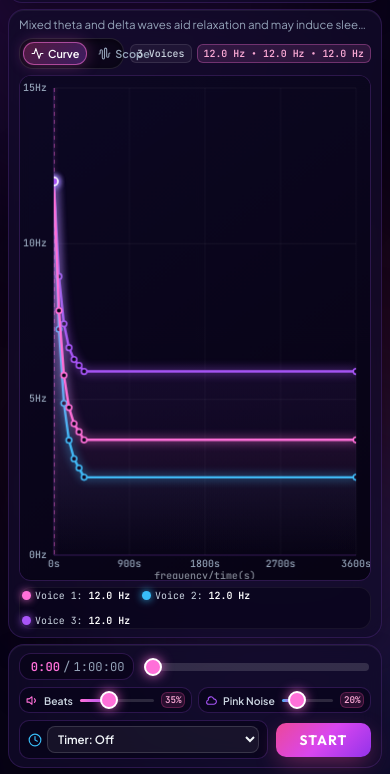
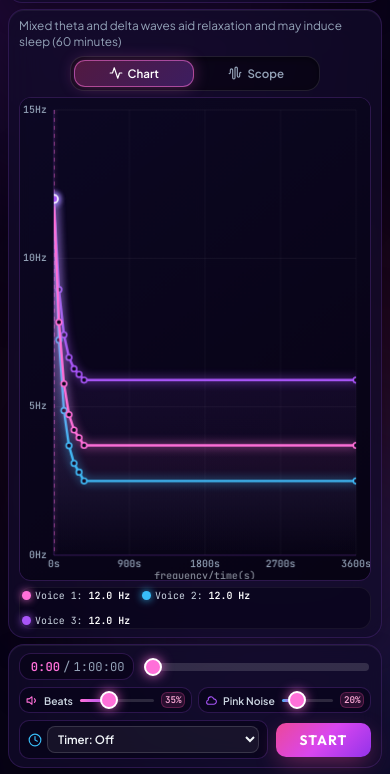
Before and after one commit to amtivey/binality, a plain HTML site: page index.html in a window 390 px wide. Shown: the part 70-844 px from the top of the page. Drawn offline with Linux system fonts and the light colour scheme.

Commit message:
fix(ui): allow 2 lines for description before expand and display only chart/scope toggle on mobile

```diff
--- a/css/index.css
+++ b/css/index.css
@@ -3256,12 +3256,16 @@
   }
 
   .chart-description {
-    font-size: 0.72rem;
+    font-size: 0.74rem;
     color: var(--text-muted);
-    line-height: 1.25;
-    white-space: nowrap;
+    line-height: 1.35;
+    display: -webkit-box;
+    -webkit-line-clamp: 2;
+    line-clamp: 2;
+    -webkit-box-orient: vertical;
     overflow: hidden;
     text-overflow: ellipsis;
+    word-break: break-word;
     cursor: pointer;
     flex: 0 0 auto;
     margin: 0;
@@ -3269,37 +3273,41 @@
   }
 
   .chart-description.is-expanded {
-    white-space: normal;
+    display: block;
+    -webkit-line-clamp: unset;
+    line-clamp: unset;
+    overflow: visible;
     color: var(--text-secondary);
   }
 
   .chart-header-controls {
     display: flex;
     align-items: center;
-    justify-content: space-between;
-    gap: 6px;
+    justify-content: center;
     width: 100%;
     flex: 0 0 auto;
     min-height: 0;
   }
 
   .stage-view-toggle {
-    display: flex;
-    flex: 1 1 auto;
-    min-width: 0;
+    display: inline-flex;
+    width: 100%;
+    max-width: 250px;
+    margin: 0 auto;
   }
 
   .stage-view-btn {
-    flex: 1 1 auto;
+    flex: 1 1 50%;
     justify-content: center;
-    padding: 4px 7px;
-    font-size: 0.68rem;
-    gap: 4px;
+    padding: 5px 10px;
+    font-size: 0.72rem;
+    font-weight: 600;
+    gap: 5px;
   }
 
   .view-btn-icon {
-    width: 13px;
-    height: 13px;
+    width: 14px;
+    height: 14px;
   }
 
   .view-btn-text-full {
@@ -3311,14 +3319,7 @@
   }
 
   .chart-meta {
-    flex-shrink: 0;
-    gap: 5px;
-  }
-
-  .meta-badge {
-    padding: 2px 6px;
-    font-size: 0.62rem;
-    border-radius: 6px;
+    display: none !important;
   }
 
   #chart {
--- a/index.html
+++ b/index.html
@@ -109,7 +109,7 @@
                 <polyline points="22 12 18 12 15 21 9 3 6 12 2 12"></polyline>
               </svg>
               <span class="view-btn-text-full">Program Curve</span>
-              <span class="view-btn-text-short">Curve</span>
+              <span class="view-btn-text-short">Chart</span>
             </button>
             <button id="btnViewWaveform" type="button" class="stage-view-btn" data-view="waveform" title="View Live Acoustic Waveforms &amp; Frequency Following Response (FFR) Envelope">
               <svg class="view-btn-icon" viewBox="0 0 24 24" fill="none" stroke="currentColor" stroke-width="2" stroke-linecap="round" stroke-linejoin="round" aria-hidden="true">
--- a/sw.js
+++ b/sw.js
@@ -3,7 +3,7 @@
  * Complete offline caching for app shell, audio synthesis engines, XML programs, and Google Fonts.
  */
 
-var CACHE_VERSION = 'binality-v2.0.3';
+var CACHE_VERSION = 'binality-v2.0.4';
 var CACHE_NAME = 'binality-core-' + CACHE_VERSION;
 var FONTS_CACHE_NAME = 'binality-fonts-' + CACHE_VERSION;
 
```
